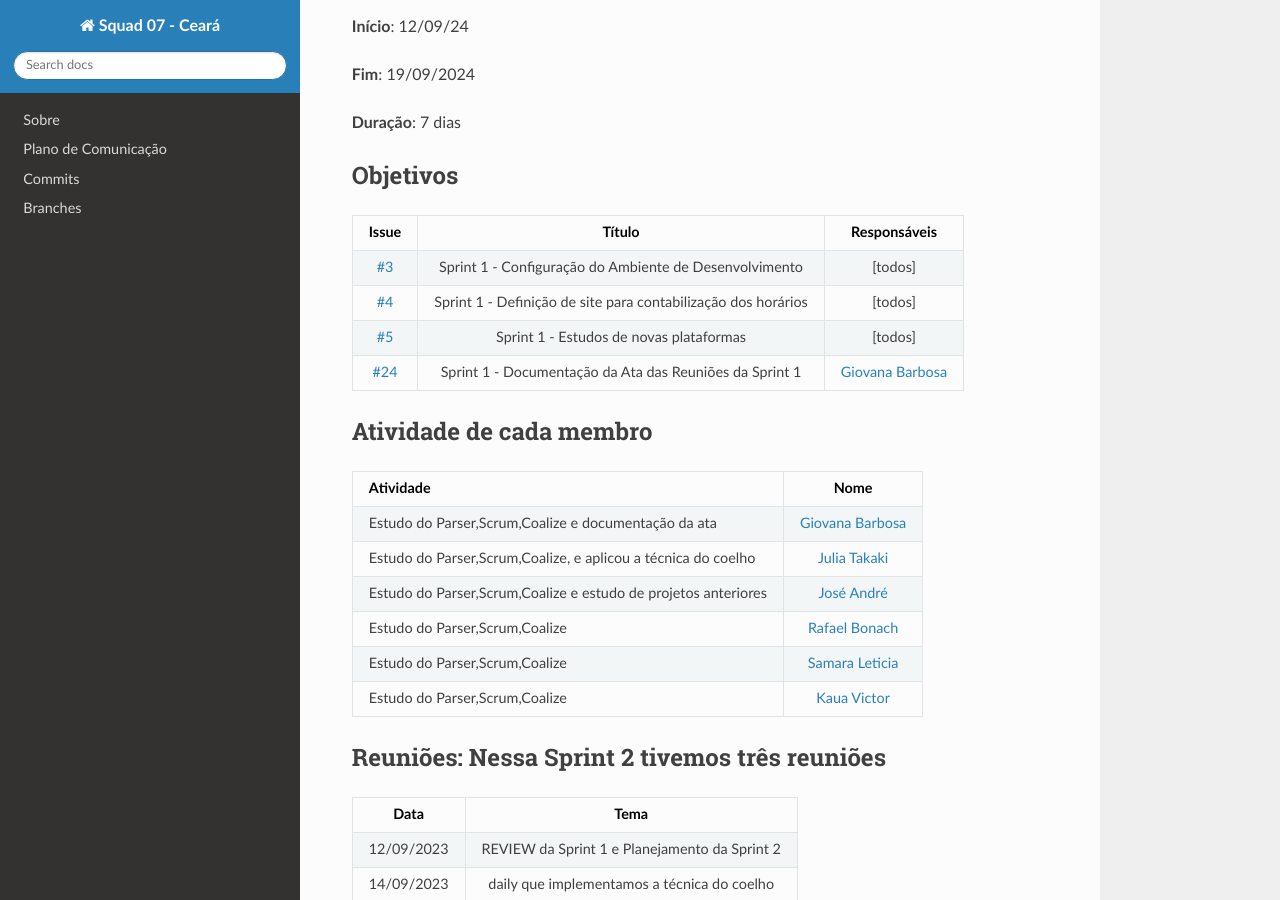
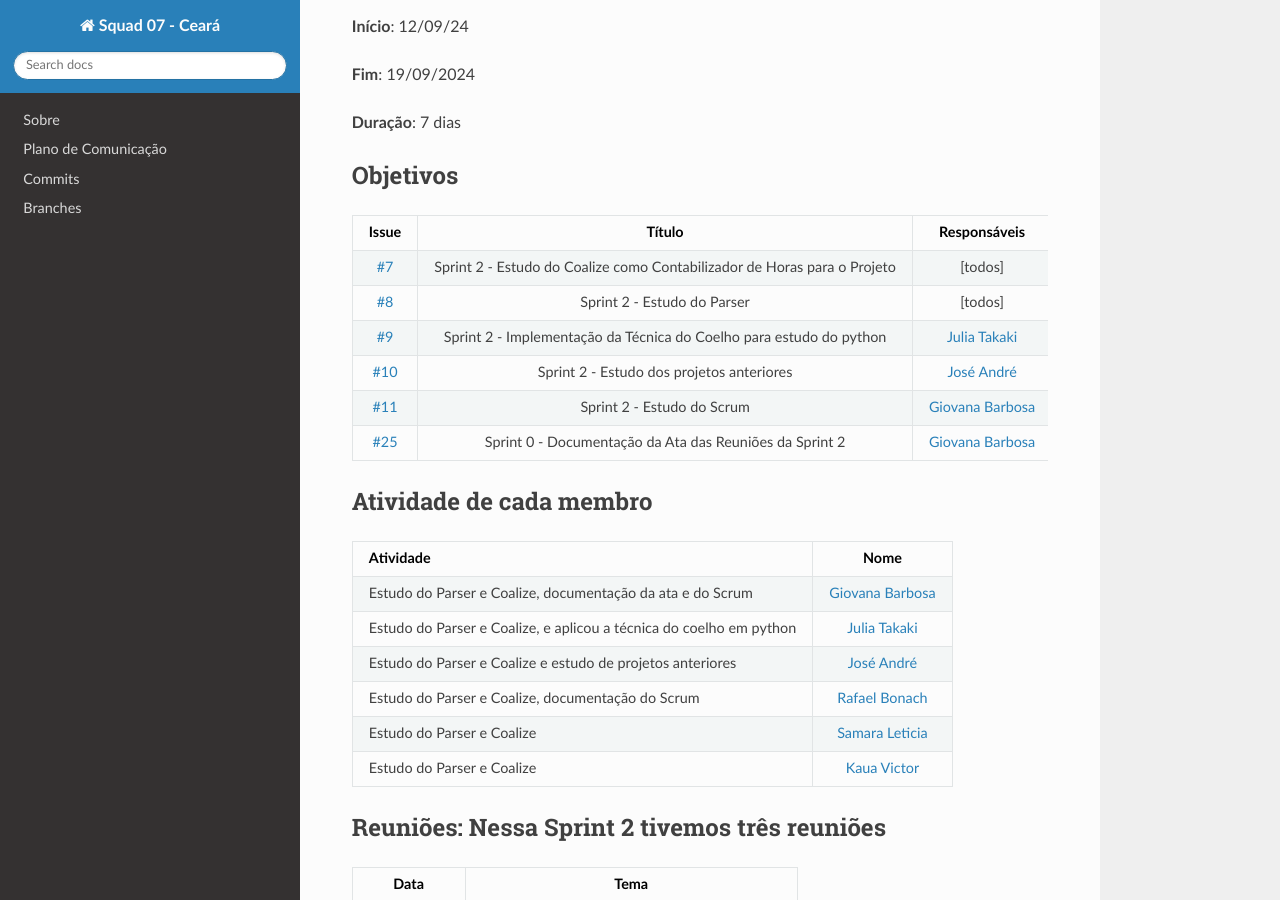
Before and after one commit to unb-mds/2023-2-Squad07, an MkDocs documentation site: the page built from docs/sprints/sprint02/planejamento.md, in a window 1280 px wide and 900 px high, scrolled down 497 px. Built offline with MkDocs 1.6.1, drawn with Linux system fonts in a browser that asks for light colours; nearby versions of some CDN libraries.

Commit message:
Sprint2-Planejamento

```diff
--- a/docs/sprints/sprint02/planejamento.md
+++ b/docs/sprints/sprint02/planejamento.md
@@ -19,21 +19,24 @@
 
 |                            Issue                             |              Título               |                    Responsáveis                     |
 | :----------------------------------------------------------: | :-------------------------------: | :-------------------------------------------------: |
-| [#3](https://github.com/unb-mds/2023-2-Squad07/issues/3) | Sprint 1 - Configuração do Ambiente de Desenvolvimento|  [todos]|
-| [#4](https://github.com/unb-mds/2023-2-Squad07/issues/4) | Sprint 1 - Definição de site para contabilização dos horários | [todos] |
-| [#5](https://github.com/unb-mds/2023-2-Squad07/issues/5) |  Sprint 1 - Estudos de novas plataformas  | [todos] |
-| [#24](https://github.com/unb-mds/2023-2-Squad07/issues/24) | Sprint 1 - Documentação da Ata das Reuniões da Sprint 1  |  [Giovana Barbosa ](https://github.com/gio221) |
+| [#7](https://github.com/unb-mds/2023-2-Squad07/issues/7) |  Sprint 2 - Estudo do Coalize como Contabilizador de Horas para o Projeto  | [todos] |
+| [#8](https://github.com/unb-mds/2023-2-Squad07/issues/8) | Sprint 2 - Estudo do Parser|  [todos]|
+| [#9](https://github.com/unb-mds/2023-2-Squad07/issues/9) | Sprint 2 - Implementação da Técnica do Coelho para estudo do python  |   [Julia Takaki](https://github.com/juliatakaki)     |
+| [#10](https://github.com/unb-mds/2023-2-Squad07/issues/10) | Sprint 2 - Estudo dos projetos anteriores| [José André](https://github.com/joseandre25)|
+| [#11](https://github.com/unb-mds/2023-2-Squad07/issues/11) | Sprint 2 - Estudo do Scrum  |  [Giovana Barbosa ](https://github.com/gio221) | |   [Rafael Bonach](https://github.com/RafaBonach)|
+| [#25](https://github.com/unb-mds/2023-2-Squad07/issues/25) | Sprint 0 - Documentação da Ata das Reuniões da Sprint 2  |  [Giovana Barbosa ](https://github.com/gio221) |
+
 
 
 ## Atividade de cada membro
 | Atividade        |                                                                           Nome                                                                            |
 | ------------- | :-------------------------------------------------------------------------------------------------------------------------------------------------------: |
-| Estudo do Parser,Scrum,Coalize e documentação da ata  |                                                    [Giovana Barbosa ](https://github.com/gio221)                                                    |
-| Estudo do Parser,Scrum,Coalize, e aplicou a técnica do coelho  |                                                    [Julia Takaki](https://github.com/juliatakaki)                                                    |
-|Estudo do Parser,Scrum,Coalize e estudo de projetos anteriores           |                                                    [José André](https://github.com/joseandre25)                                                     |
-| Estudo do Parser,Scrum,Coalize    |                                                    [Rafael Bonach](https://github.com/RafaBonach)                                                    |
-| Estudo do Parser,Scrum,Coalize     |                                                    [Samara Leticia](https://github.com/samarawwleticia)                                                    |
-| Estudo do Parser,Scrum,Coalize | [Kaua Victor](https://github.com/Kauanviictor) |
+| Estudo do Parser e Coalize, documentação da ata e do Scrum  |                                                    [Giovana Barbosa ](https://github.com/gio221)                                                    |
+| Estudo do Parser e Coalize, e aplicou a técnica do coelho em python |                                                    [Julia Takaki](https://github.com/juliatakaki)                                                    |
+|Estudo do Parser e Coalize e estudo de projetos anteriores           |                                                    [José André](https://github.com/joseandre25)                                                     |
+| Estudo do Parser e Coalize, documentação do Scrum    |                                                    [Rafael Bonach](https://github.com/RafaBonach)                                                    |
+| Estudo do Parser e Coalize     |                                                    [Samara Leticia](https://github.com/samarawwleticia)                                                    |
+| Estudo do Parser e Coalize | [Kaua Victor](https://github.com/Kauanviictor) |
 
 ## Reuniões: Nessa Sprint 2 tivemos três reuniões
 
```
Also changed, not shown: docs/sprints/sprint02/resultado.md (+24 -0 lines).
